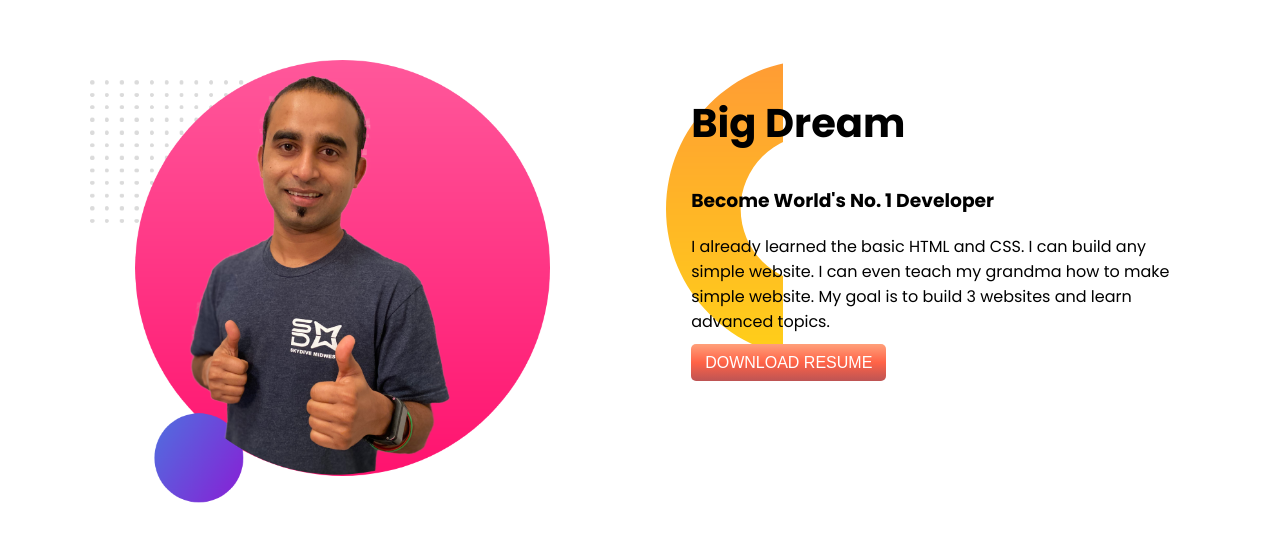
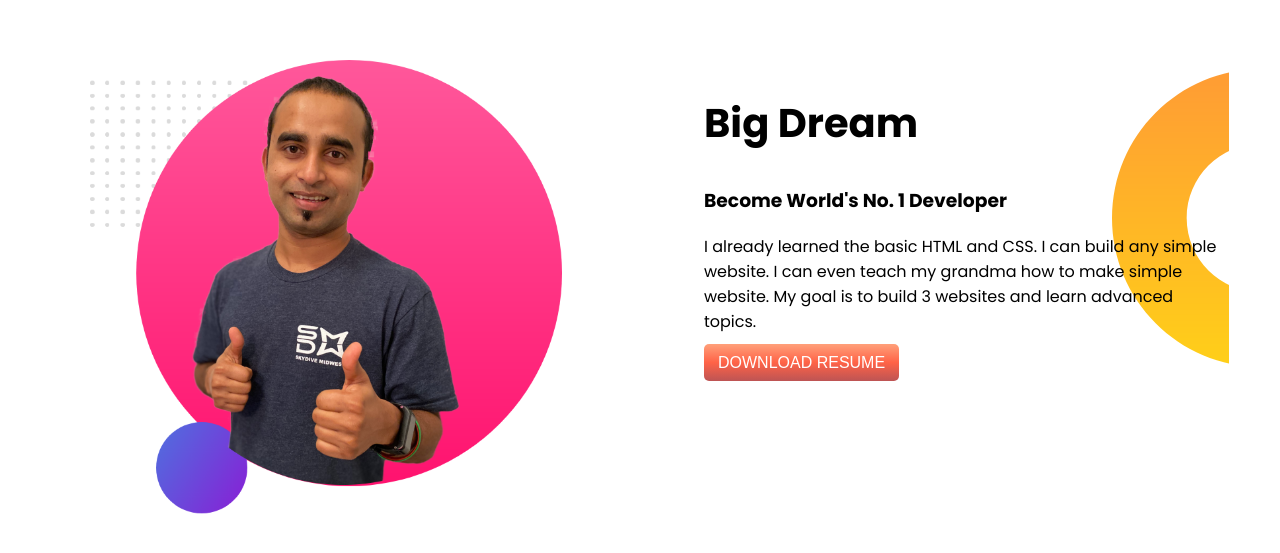
Before and after one commit to piyas1234/web-portpolio, a plain HTML site: page index.html in a window 1280 px wide. Shown: the part 747-1300 px from the top of the page. Drawn offline with Linux system fonts and the light colour scheme.

Commit message:
finished

```diff
--- a/style.css
+++ b/style.css
@@ -20,7 +20,7 @@ h1{
 
 
 .half-width{
-    width:40%;
+    width:41%;
     float: left;
     margin-left: 5%;
     padding-left: 2%;
@@ -90,7 +90,10 @@ h1{
 .dream-half{
     background-image: url("images/dream-bg.png");
     background-repeat: no-repeat;
+    background-position: right;
     display:inline-block;
+
+
 }
 
 
```
